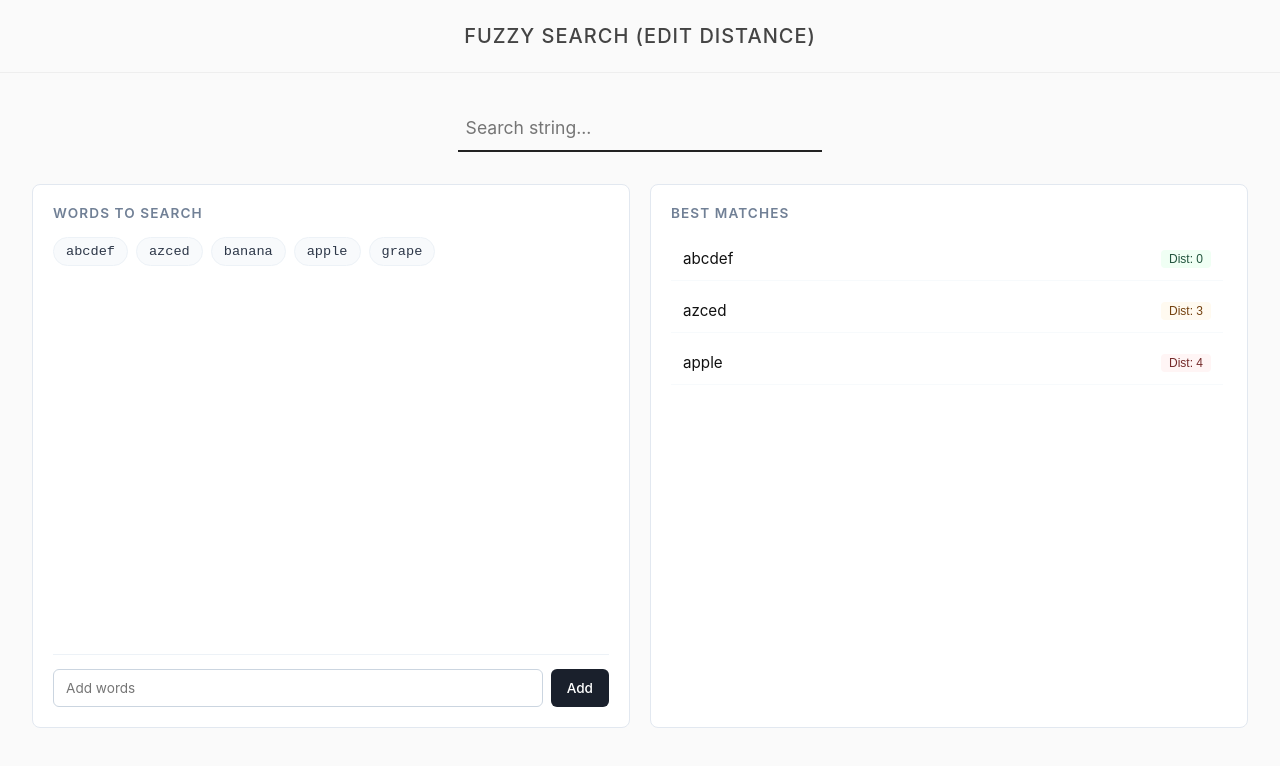
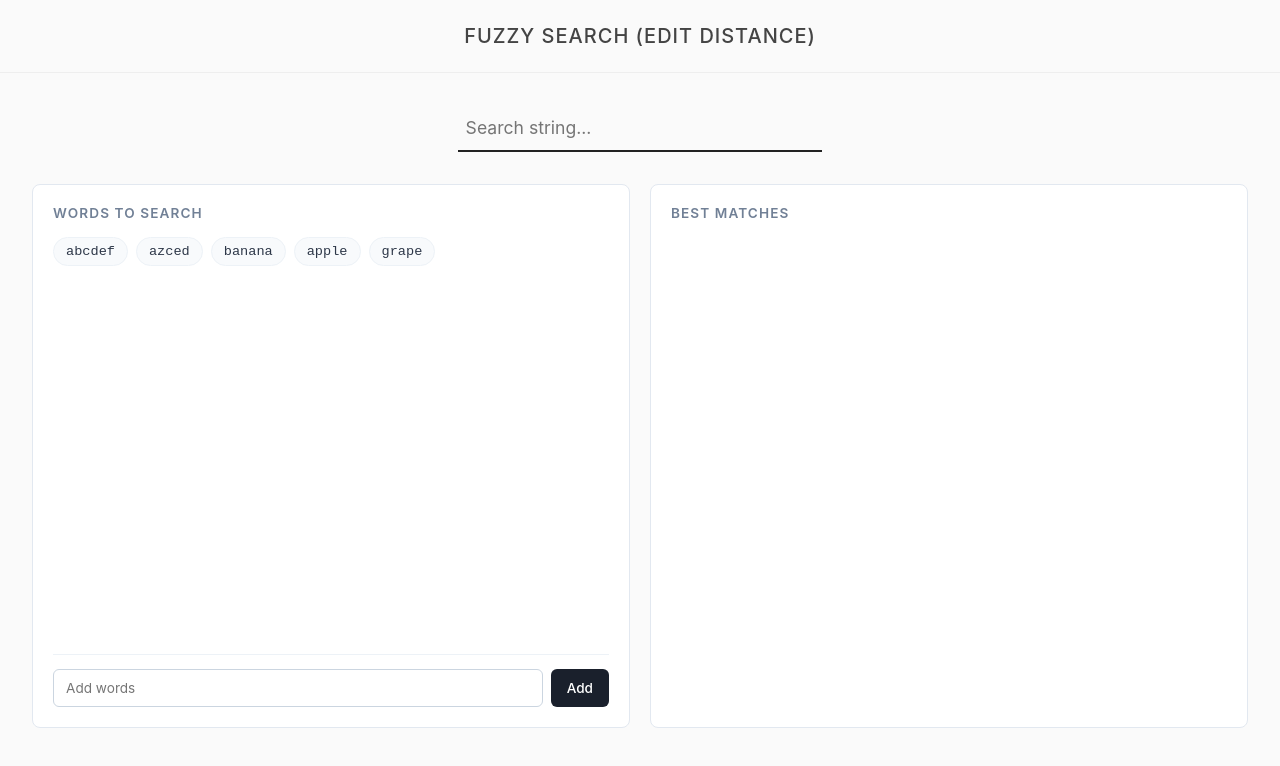
Before and after one commit to holasoymas/fuzzy-search, a plain HTML site: page index.html in a window 1280 px wide. Drawn offline with Linux system fonts and the light colour scheme.

Commit message:
rm : pre populated matches

```diff
--- a/index.html
+++ b/index.html
@@ -15,7 +15,7 @@
   </header>
 
   <div class="search">
-    <input type="search" name="search" placeholder="Search string..." id="search">
+    <input type="search" name="search" autocomplete="off" placeholder="Search string..." id="search">
   </div>
 
   <div class="container">
@@ -39,23 +39,10 @@
     <div class="middle">
       <h2>Best Matches</h2>
       <div class="matches-list scrollable-zone">
-        <!-- Data populated dynamically via JS -->
-        <div class="match-row">
-          <span class="word">abcdef</span>
-          <span class="badge">Dist: 0</span>
-        </div>
-        <div class="match-row">
-          <span class="word">azced</span>
-          <span class="badge warning">Dist: 3</span>
-        </div>
-        <div class="match-row">
-          <span class="word">apple</span>
-          <span class="badge error">Dist: 4</span>
-        </div>
+        <!--  data loaded dynamically -->
       </div>
     </div>
-
-    </div>
+  </div>
   </div>
 </body>
 
```
